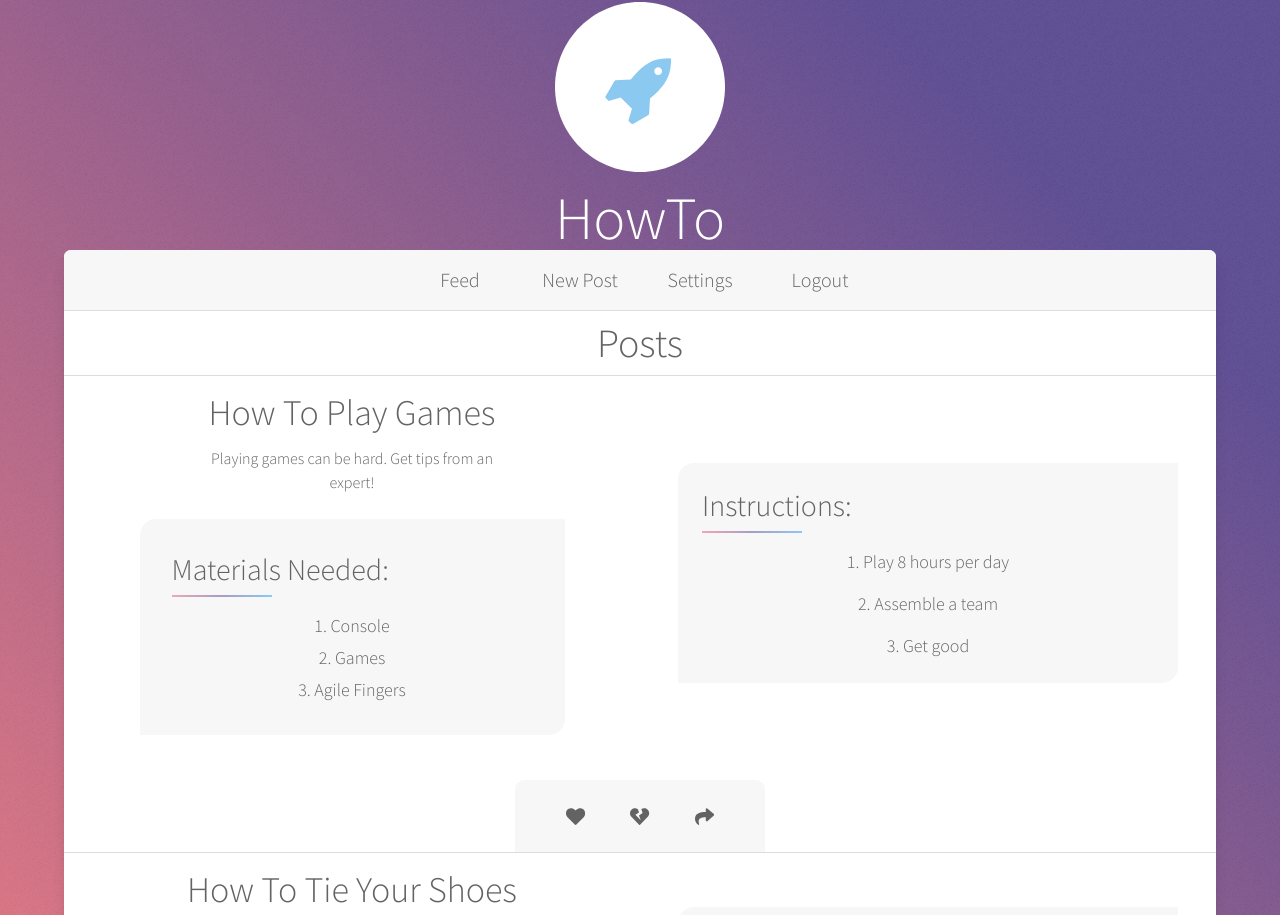
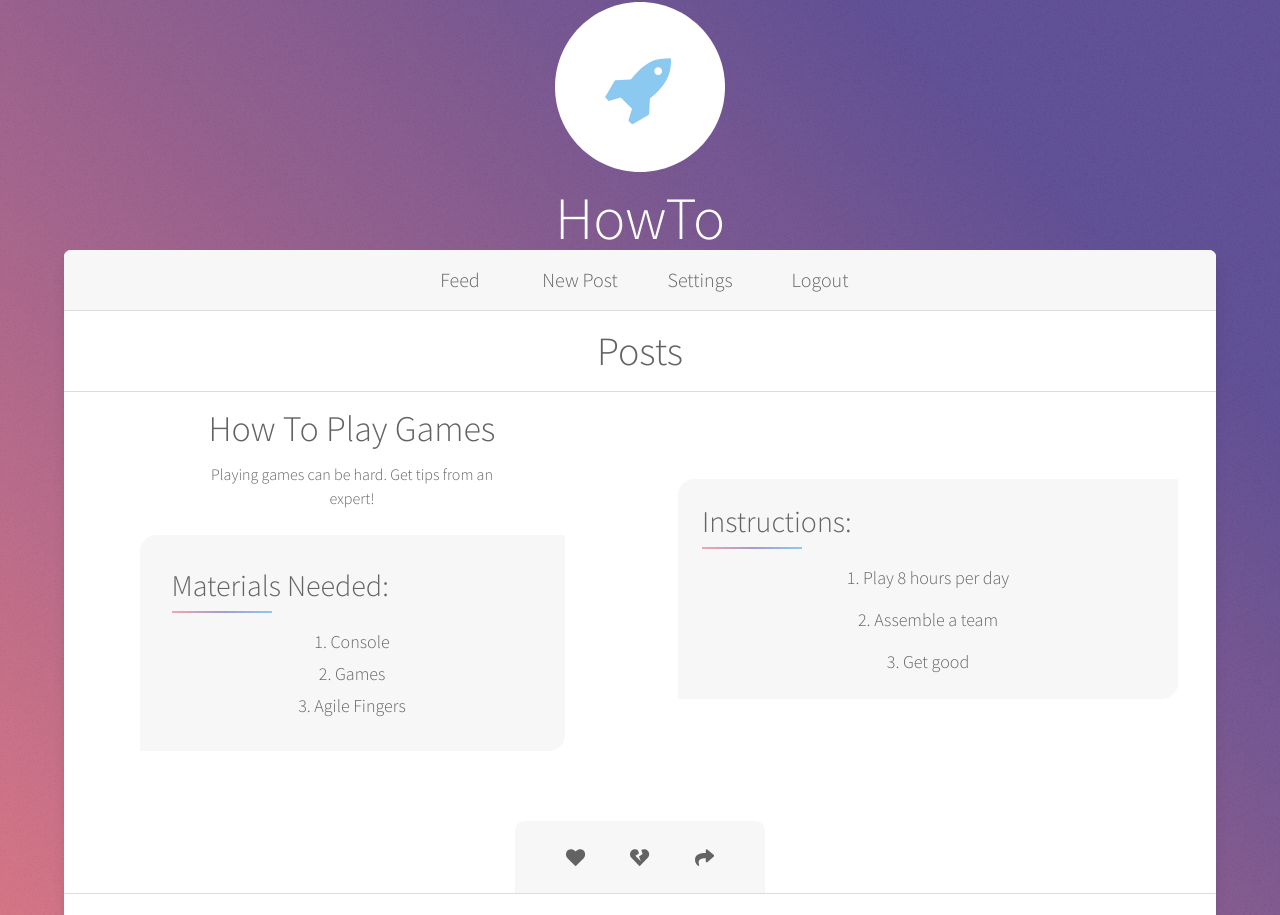
Before and after one commit to leachtucker/howto-frontend, a React (Create React App) app: page / in a window 1280 px wide. Shown: the top 915 px of the page. Built offline with nearby package versions, Linux system fonts and the light colour scheme.

Commit message:
Fixed some padding issues

```diff
--- a/src/Feed.js
+++ b/src/Feed.js
@@ -15,7 +15,7 @@ import dummyData from './dummy_data/index';
 function Feed(props) {
     return (
         <Box>
-            <Center padding="8px">
+            <Center padding="16px">
                 <Heading as="h2" fontSize="2.5rem" fontWeight="300">Posts</Heading>
             </Center>
             <Stack borderBottom="1px solid gainsboro" spacing="0">
--- a/src/Post.js
+++ b/src/Post.js
@@ -69,7 +69,7 @@ function Post(props) {
                     </Flex>
                 </Box>
             </Flex>
-            <Center marginTop="25px" padding="0">
+            <Center marginTop="50px" padding="0">
                 <Flex width="60%" maxWidth="250px" justifyContent="space-between" padding="1rem 2rem" borderTopRadius="0.6rem" bgColor="#F7F7F7">
                     <MyIconButton
                         icon={<FaHeart />}
```
